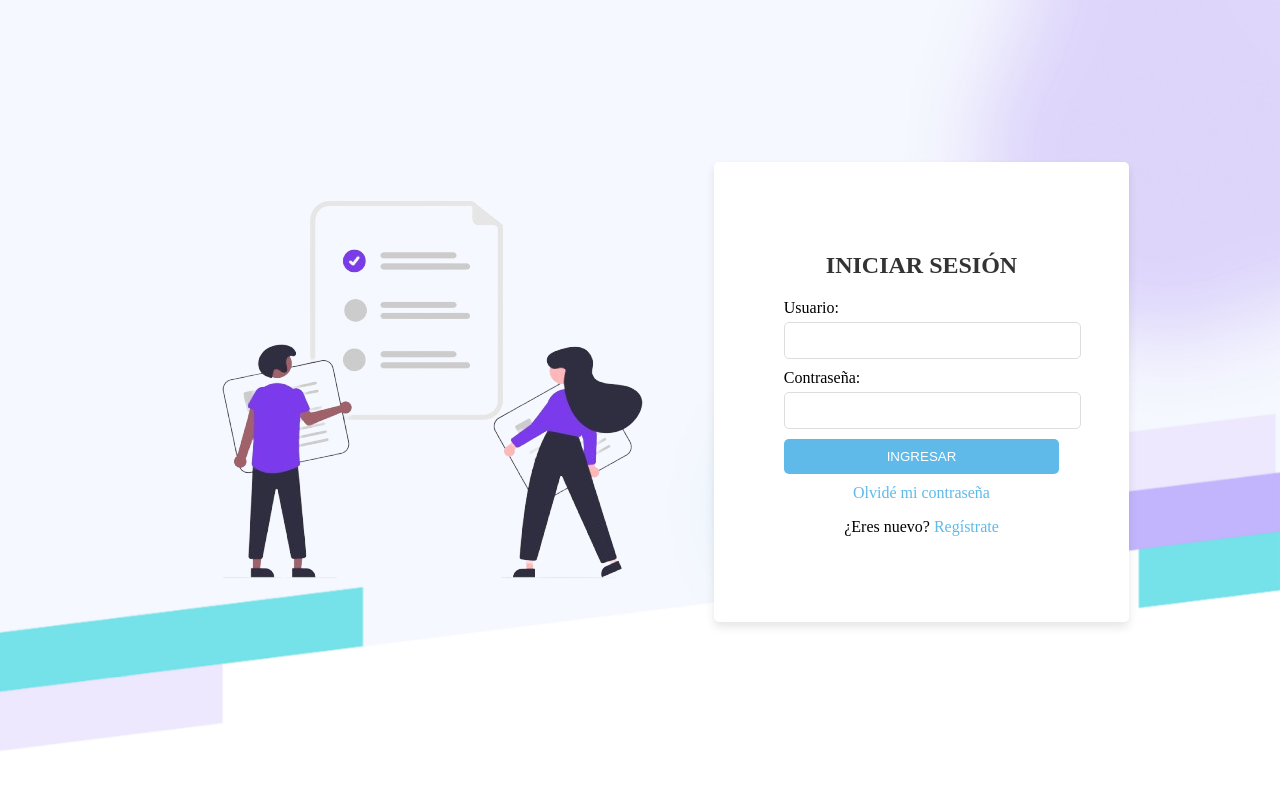
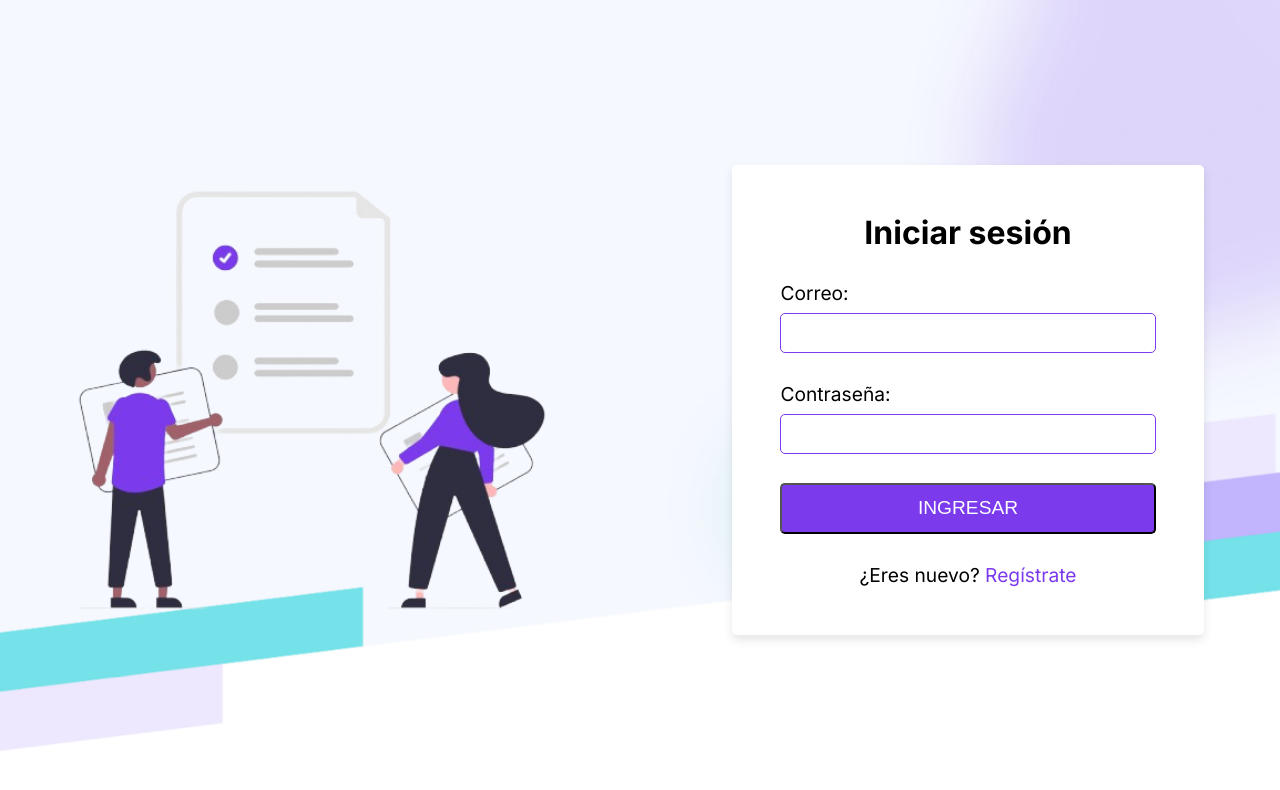
Before and after one commit to MauroJnr/taskhub-frontend, an Angular app: page /login in a window 1280 px wide. Shown: the top 790 px of the page. Built offline with nearby package versions, Linux system fonts and the light colour scheme.

Commit message:
Agregando estilo al login

```diff
--- a/package.json
+++ b/package.json
@@ -3,7 +3,7 @@
   "version": "0.0.0",
   "scripts": {
     "ng": "ng",
-    "start": "ng serve",
+    "start": "ng serve -o",
     "build": "ng build",
     "watch": "ng build --watch --configuration development",
     "test": "ng test"
--- a/src/app/components/login/login.component.css
+++ b/src/app/components/login/login.component.css
@@ -1,62 +1,85 @@
+@import url('https://fonts.googleapis.com/css2?family=Inter:wght@200;400;700&display=swap');
+
 .login-container {
+  width: 100%;
+  height: 100%;
   display: flex;
+  flex-direction: column-reverse;
   justify-content: center;
   align-items: center;
-  flex-direction: row;
+  gap: 2rem;
+  font-family:'Inter', sans-serif;
+  font-size: 1.2rem;
 }
 
-.login {
-  margin-right: 100px;
+.logo{
   display: flex;
   justify-content: center;
   align-items: center;
 }
-
-.login img {
-  width: 460px;
-  height: 490px;
+.logo img{
+  width: 80%;
 }
 
+.login{
+  display: flex;
+  justify-content: center;
+  align-items: center;
+}
 .login-form {
-  padding: 70px;
+  padding: 1.5rem;
   border-radius: 5px;
   box-shadow: 0 5px 10px rgba(0, 0, 0, 0.1);
   background: white;
+  display: flex;
+  flex-direction: column;
+  gap: 1.8rem;
 }
 
 h2 {
   text-align: center;
-  color: #333;
-}
-
-.form-input {
-  margin-bottom: 10px;
+  font-size: 2rem;
 }
 
 .form-input input {
   width: 100%;
-  padding: 10px;
-  margin-top: 5px;
-  border: 1px solid #ddd;
+  font-size: 1.2rem;
+  padding: 0.5rem;
+  margin-top: 0.5rem;
+  border: 1px solid #7C3AED; /* #dd */
   border-radius: 5px;
 }
 
 .form-submit {
   width: 100%;
-  padding: 10px;
-  border: none;
+  padding: 0.8rem;
+  font-size: 1.2rem;
   border-radius: 5px;
-  background-color: #5fbae9;
+  background-color: #7C3AED;
   color: white;
   cursor: pointer;
 }
 
 .form-footer {
   text-align: center;
-  margin-top: 10px;
 }
 
 .form-footer a {
-  color: #5fbae9;
+  color: #7C3AED;
   text-decoration: none;
 }
+
+
+@media (min-width: 900px ) { /* de 900 en adelante */
+  .login-container {
+    display: grid;
+    grid-template-columns: 1fr 1fr;
+  }
+
+  .login-form{
+    padding: 3rem;
+  }
+  .logo img{
+    width: 100%;
+  }
+}
--- a/src/app/components/login/login.component.html
+++ b/src/app/components/login/login.component.html
@@ -1,24 +1,33 @@
-<br><br><br><br><br><br><br><br><br>
 <div class="login-container">
+
+  <!-- <div class="logo-head">
+    <img src="assets/logo.png" alt="Logo" />
+  </div> -->
 
   <div class="logo">
     <img src="assets/login.png" alt="Logo" />
   </div>
 
+  <div class="login">
     <div class="login-form">
-    <h2>INICIAR SESIÓN</h2>
+      <h2>Iniciar sesión</h2>
+
       <div class="form-input">
-      <label for="username">Usuario:</label>
+        <label for="username">Correo:</label>
         <input type="text" id="username" name="username" required>
       </div>
+
       <div class="form-input">
         <label for="password">Contraseña:</label>
         <input type="password" id="password" name="password" required>
       </div>
+
       <button class="form-submit">INGRESAR</button>
+
       <div class="form-footer">
-      <a href="#">Olvidé mi contraseña</a><br>
+        <!-- <a href="#">Olvidé mi contraseña</a><br> -->
         <p>¿Eres nuevo?<a href="#" [routerLink]="['/registrarse']"> Regístrate</a></p>
       </div>
     </div>
   </div>
+</div>
--- a/src/styles.css
+++ b/src/styles.css
@@ -1,3 +1,10 @@
+
+*{
+  padding: 0;
+  margin: 0;
+  box-sizing: border-box;
+}
+
 body, html {
   height: 100%;
   margin: 0;
--- a/tsconfig.json
+++ b/tsconfig.json
@@ -2,7 +2,7 @@
 {
   "compileOnSave": false,
   "compilerOptions": {
-    "baseUrl": "./",
+    "baseUrl": "./src",
     "outDir": "./dist/out-tsc",
     "forceConsistentCasingInFileNames": true,
     "strict": true,
```
Lines whose indentation alone changed are shown as unchanged.
